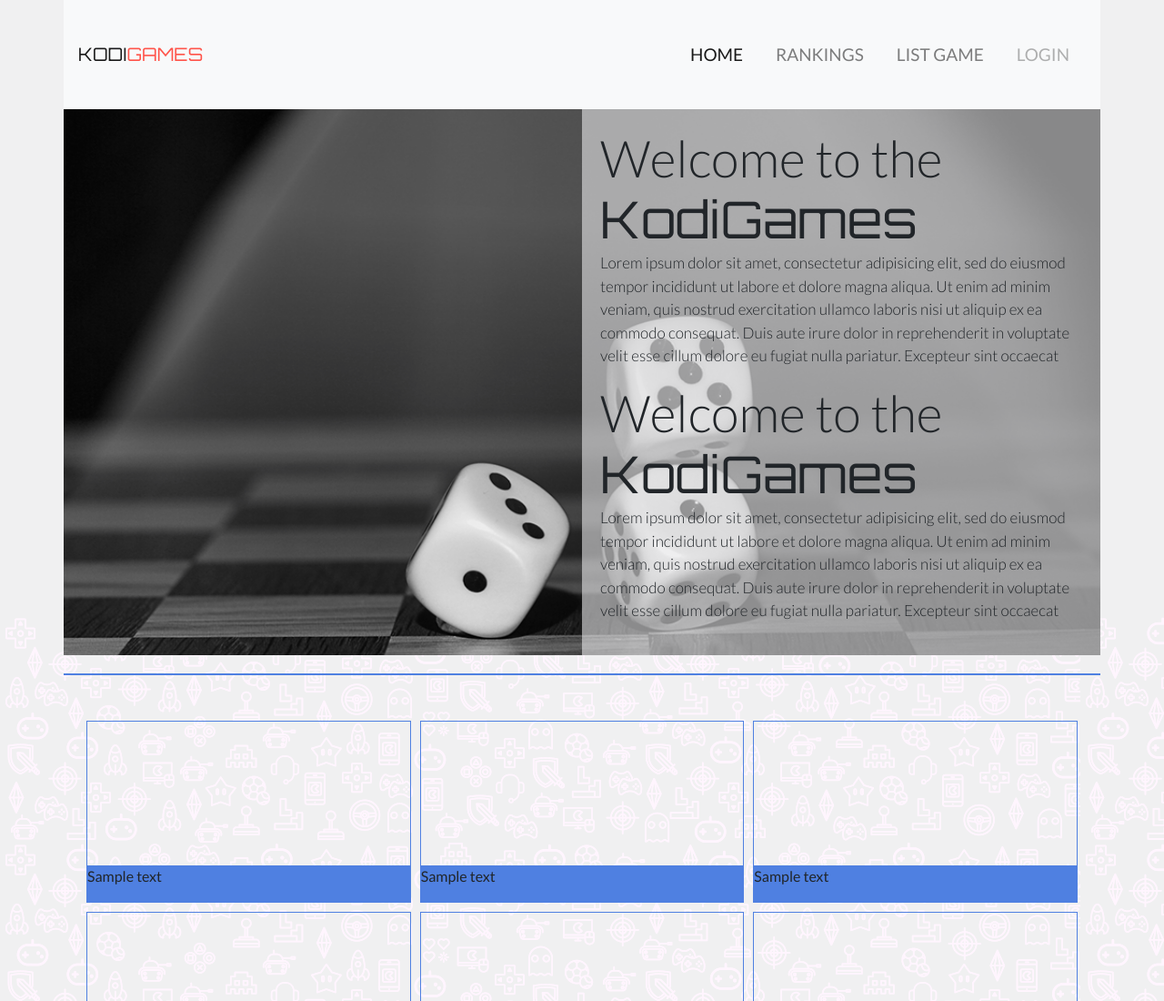
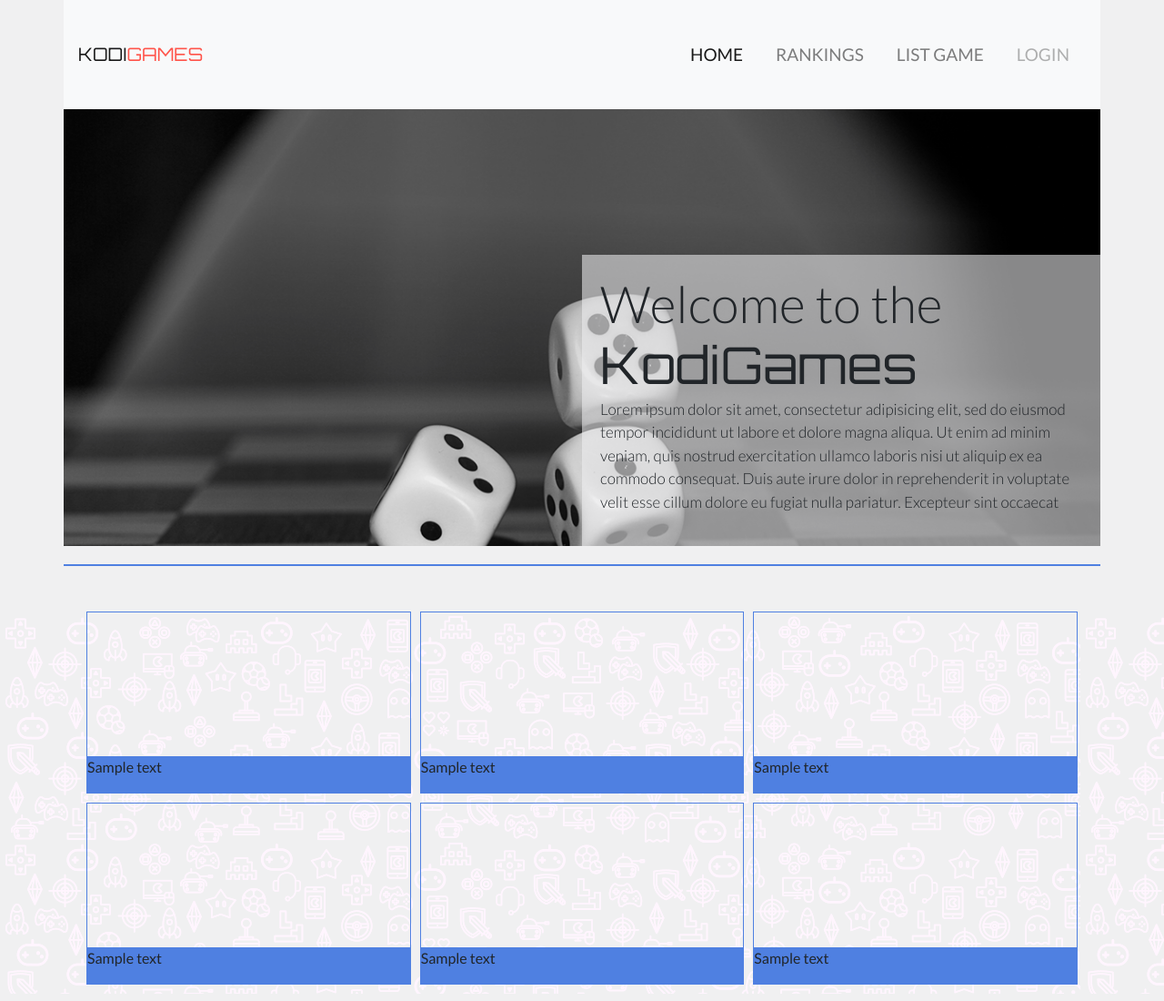
Before and after one commit to Project-web-2018-01/Home-page, a website: page index.html in a window 1280 px wide. Shown: the top 1100 px of the page at 91% size. Drawn offline with nearby package versions, Linux system fonts and the light colour scheme.

Commit message:
Delete the unecesare chapter

```diff
--- a/index.html
+++ b/index.html
@@ -30,22 +30,6 @@
     <div class="container home-container">
         <section class="home d-flex align-items-end justify-content-end">
             <div class="d-inline-block home-box">
-                <h1>Welcome to the
-                    <span>KodiGames</span>
-                </h1>
-                <p>Lorem ipsum dolor sit amet,
-                consectetur adipisicing elit, sed do
-                eiusmod tempor incididunt ut
-                labore et dolore magna aliqua. Ut
-                enim ad minim veniam, quis
-                nostrud exercitation ullamco laboris
-                nisi ut aliquip ex ea commodo
-                consequat. Duis aute irure dolor in
-                reprehenderit in voluptate velit
-                esse cillum dolore eu fugiat nulla
-                pariatur. Excepteur sint occaecat
-                </p>
-
                 <h1>Welcome to the
                     <span>KodiGames</span>
                 </h1>
```
